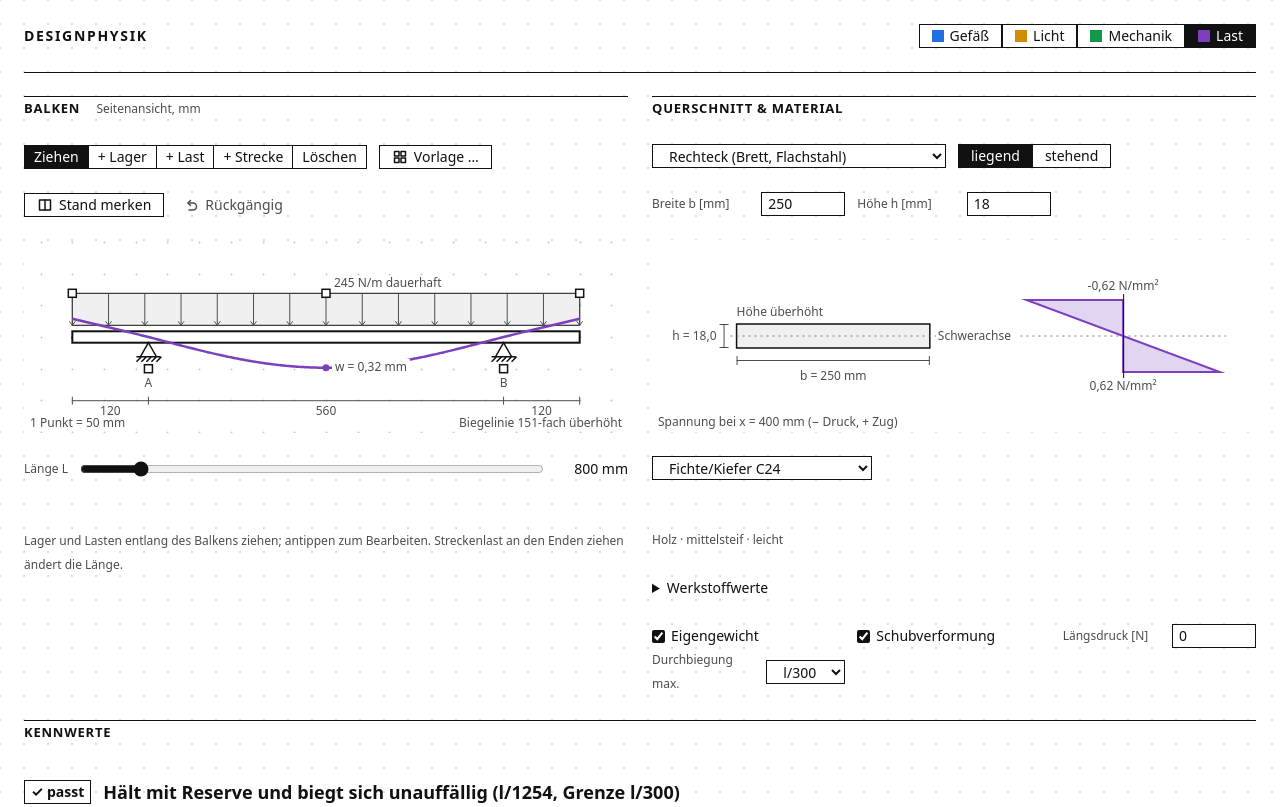
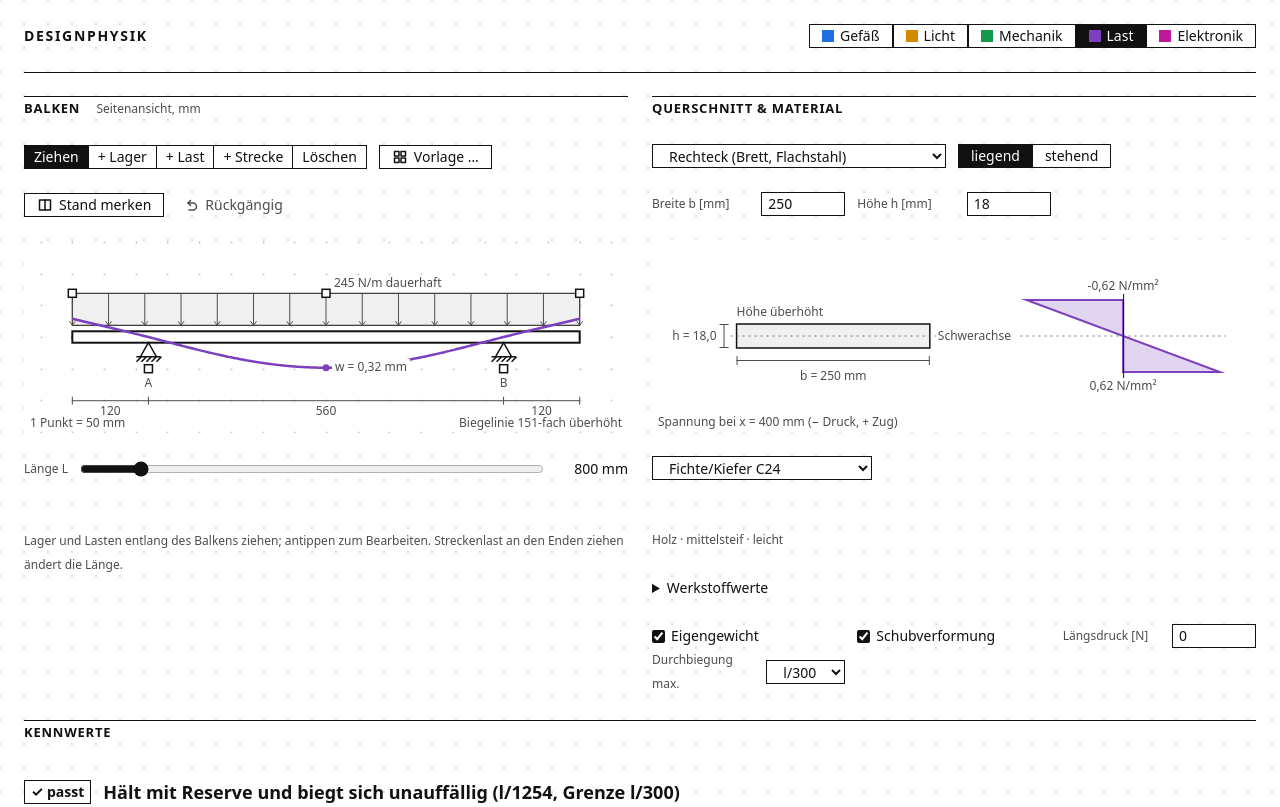
Before and after one commit to davidgebka/physik, a plain HTML site: page last/index.html in a window 1280 px wide. Shown: the top 807 px of the page. Drawn offline with Linux system fonts and the light colour scheme.

Commit message:
Integration Elektronik v1: ready, Farbe --elec, Navigation wieder mit allen Modulen
- DP_MODULES: elektronik ready: true, color --elec (Style-PR #28)
- dpHeader zeigt nicht fertige Module wieder ausgegraut (Styleguide § 6)
- Startseiten-Skizze in --elec/--elec-a; README Struktur und Tests
- konzept.md: Modultabelle v1, Roadmap, Wünsche an shared leer; historie.md

Co-Authored-By: Claude Opus 5.5 <noreply@anthropic.com>
Claude-Session: https://claude.ai/code/session_017xQ3Z1QZWenRKFx3swuP5j

```diff
--- a/shared/util.js
+++ b/shared/util.js
@@ -8,7 +8,7 @@ const DP_MODULES = [
   { key: 'licht',   name: 'Licht',  q: 'Wie hell?',       title: 'Lampenschirm',   desc: 'Schirm zeichnen: Lichtverteilung, Helligkeit auf dem Tisch, Blendung', ready: true, color: '--light' },
   { key: 'mechanismus', name: 'Mechanik', q: 'Klemmt es?', title: 'Gelenkgetriebe', desc: 'Getriebe skizzieren und bewegen: Bahnkurve, Totlagen, Kraft am Antrieb', ready: true, color: '--mech' },
   { key: 'last',    name: 'Last',   q: 'Hält es?',        title: 'Balken & Bretter', desc: 'Durchbiegung, Sicherheit, Knicken, Schwingen', ready: true, color: '--load' },
-  { key: 'elektronik', name: 'Elektronik', q: 'Hält der Akku?', title: 'Einfache Schaltungen', desc: 'Batterie, Schalter, LED, Motor, Mikrocontroller: Laufzeit, Strom, Wärme', ready: false, color: '--ink' } // --elec, sobald style.css die Familie Elektrik hat
+  { key: 'elektronik', name: 'Elektronik', q: 'Hält der Akku?', title: 'Einfache Schaltungen', desc: 'Batterie, Schalter, LED, Motor, Mikrocontroller: Laufzeit, Strom, Wärme', ready: true, color: '--elec' }
 ];
 
 // Kopfzeile mit Modulnavigation in <header id="dp-header"> rendern; Modulquadrat in der Familienfarbe (Styleguide § 4)
@@ -17,9 +17,9 @@ const dpMq = (m, off) => `<i class="mq${off ? ' off' : ''}" style="--c:var(${m.c
 function dpHeader(activeKey) {
   const el = document.getElementById('dp-header'); if (!el) return;
   const cur = DP_MODULES.find(m => m.key === activeKey);
-  // Nur fertige Module: fünf Segmente passen auf 390 px nicht (Wunsch an Style-Chat in konzept.md)
-  const nav = DP_MODULES.filter(m => m.ready).map(m =>
-    `<a href="../${m.key}/index.html" class="${m.key === activeKey ? 'on' : ''}"${m.key === activeKey ? ' aria-current="page"' : ''}>${dpMq(m)}${m.name}</a>`).join('');
+  const nav = DP_MODULES.map(m => m.ready
+    ? `<a href="../${m.key}/index.html" class="${m.key === activeKey ? 'on' : ''}"${m.key === activeKey ? ' aria-current="page"' : ''}>${dpMq(m)}${m.name}</a>`
+    : `<span title="folgt">${dpMq(m, true)}${m.name}</span>`).join('');
   el.innerHTML = `<h1><a href="../index.html">Designphysik</a></h1><nav aria-label="Module">${nav}</nav>`;
   if (cur) document.title = 'Designphysik · ' + cur.name;
 }
```
Also changed, not shown: index.html (+2 -2 lines), 4 other files.
